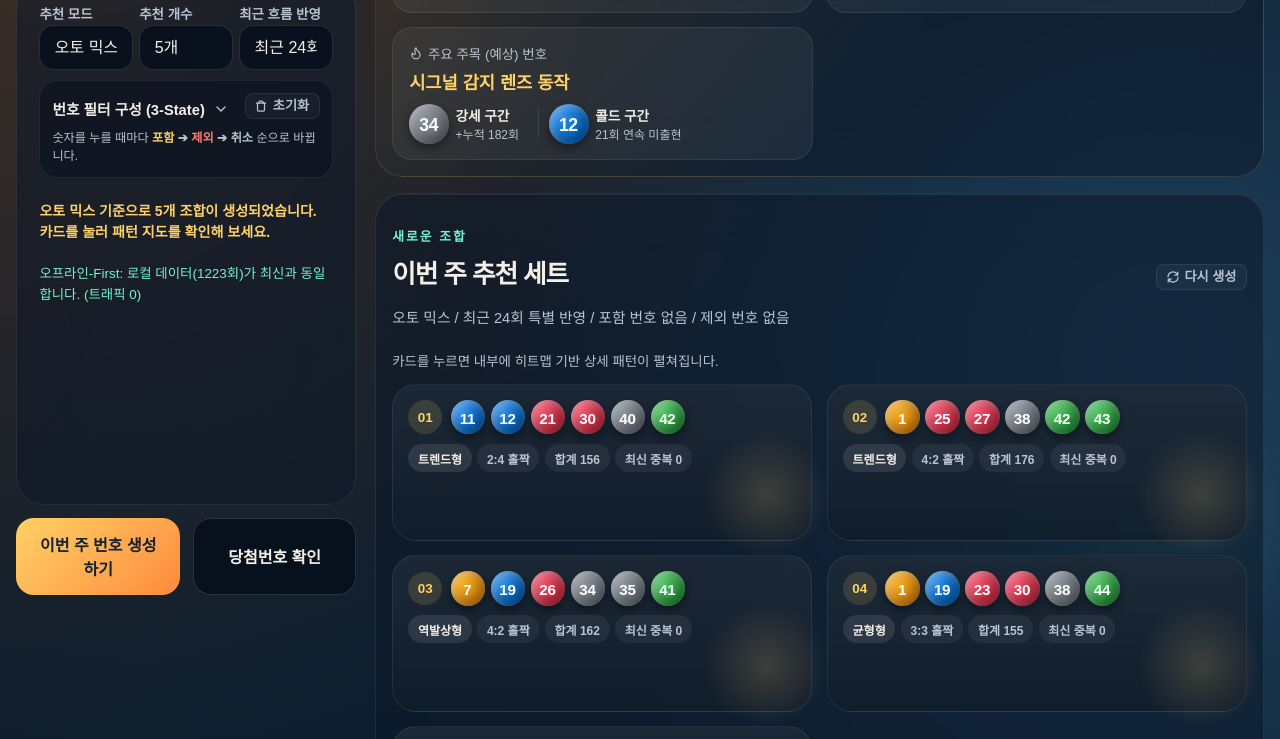
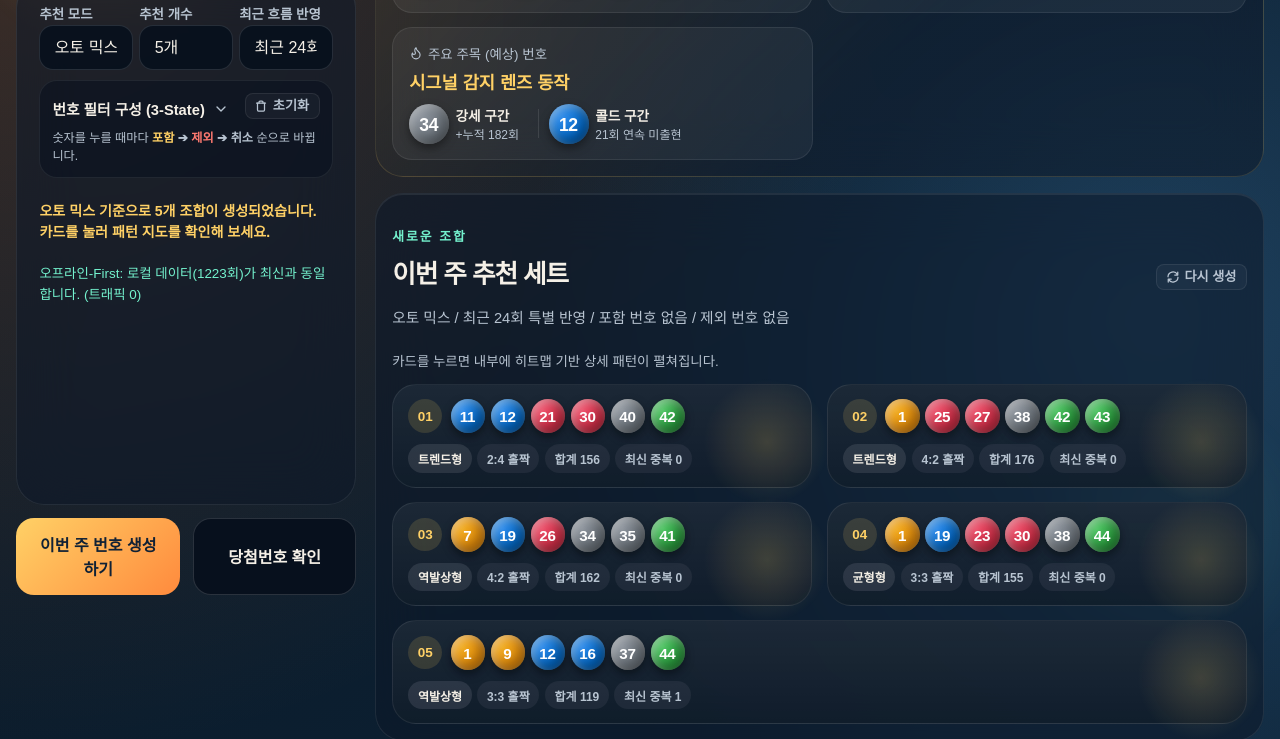
Before and after one commit to badparryg/lotto-mixer, a website: page www/index.html in a window 1280 px wide. Shown: the part 173-912 px from the top of the page. Drawn offline with Linux system fonts and the light colour scheme; a web font is replaced by a local one.

Commit message:
fix: compact collapsed recommendation cards

```diff
--- a/www/app.js
+++ b/www/app.js
@@ -1403,7 +1403,7 @@
       var delay = index * 0.06 + "s";
       var inlineContainer = index === activeIndex ? '<div id="inlinePatternTarget" style="margin-top: 1rem; border-top: 1px dashed rgba(255,255,255,0.1); padding-top: 1rem; cursor: default;" onclick="event.stopPropagation();"></div>' : '';
       return '<div class="ticket-card animate-in' + activeClass + '" data-ticket-index="' + index + '" style="animation-delay: ' + delay + '; cursor: pointer;">' +
-        '<span class="ball-row" style="align-items: center; margin-bottom: 0.6rem;">' +
+        '<span class="ball-row" style="align-items: center;">' +
         '<span class="ticket-index" style="margin-right: 0.2rem;">' + String(index + 1).padStart(2, "0") + '</span>' +
         ticket.numbers.map(function (number) {
           return ballMarkup(number, { fixed: result.filterState.includedSet.has(number) });
--- a/www/styles.css
+++ b/www/styles.css
@@ -1101,9 +1101,11 @@ body.ticket-check-modal-open {
 
 .ticket-card {
   position: relative;
-  display: block;
+  display: grid;
+  gap: 0.7rem;
+  align-content: start;
   width: 100%;
-  padding: 0.95rem;
+  padding: 0.88rem 0.95rem;
   border-radius: 24px;
   text-align: left;
   cursor: pointer;
@@ -1113,7 +1115,6 @@ body.ticket-check-modal-open {
     rgba(11, 24, 39, 0.84);
   border: 1px solid rgba(255, 255, 255, 0.08);
   container-type: inline-size;
-  min-height: 9.8rem;
 }
 
 .history-sync-icon {
@@ -1137,6 +1138,11 @@ body.ticket-check-modal-open {
 .ticket-card.is-active {
   border-color: rgba(255, 209, 102, 0.5);
   box-shadow: 0 18px 36px rgba(0, 0, 0, 0.26);
+  grid-column: 1 / -1;
+}
+
+.tickets-grid > .ticket-card:last-child:nth-child(odd) {
+  grid-column: 1 / -1;
 }
 
 .ticket-card::after {
@@ -1247,7 +1253,7 @@ body.ticket-check-modal-open {
   display: flex;
   flex-wrap: wrap;
   gap: 0.35rem;
-  margin-top: 1rem;
+  margin-top: 0.15rem;
 }
 
 .ticket-card-empty {
```
